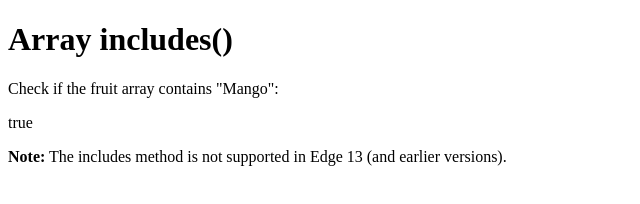
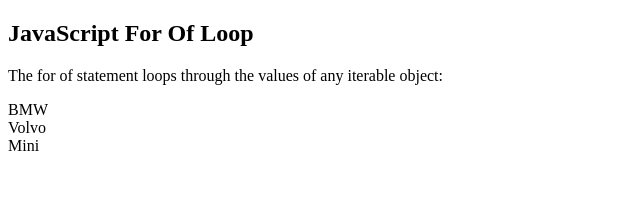
Before and after one commit to Jihan4105/JavaScript-Study, a plain HTML site: page index.html in a window 1280 px wide. Shown: the whole page, without its empty margins (0-640 px from the left). Drawn offline with Linux system fonts and the light colour scheme.

Commit message:
2024-11-07 Studied

```diff
--- a/index.html
+++ b/index.html
@@ -9,14 +9,19 @@
 
 <body>
 
-  <h1>Array includes()</h1>
-  <p>Check if the fruit array contains "Mango":</p>
+  <h2>JavaScript For Of Loop</h2>
+  <p>The for of statement loops through the values of any iterable object:</p>
   <p id="demo"></p>
-  <p><strong>Note:</strong> The includes method is not supported in Edge 13 (and earlier
-    versions).</p>
   <script>
-    const fruits = ["Banana", "Orange", "Apple", NaN];
-    document.getElementById("demo").innerHTML = fruits.includes(NaN);
+    const cars = ["BMW", "Volvo", "Mini"];
+    let text = "";
+    for (let x of cars) {
+      console.log(x);
+      text += x + "<br>";
+    }
+    document.getElementById("demo").innerHTML = text;
   </script>
+
 </body>
+
 </html>
```
